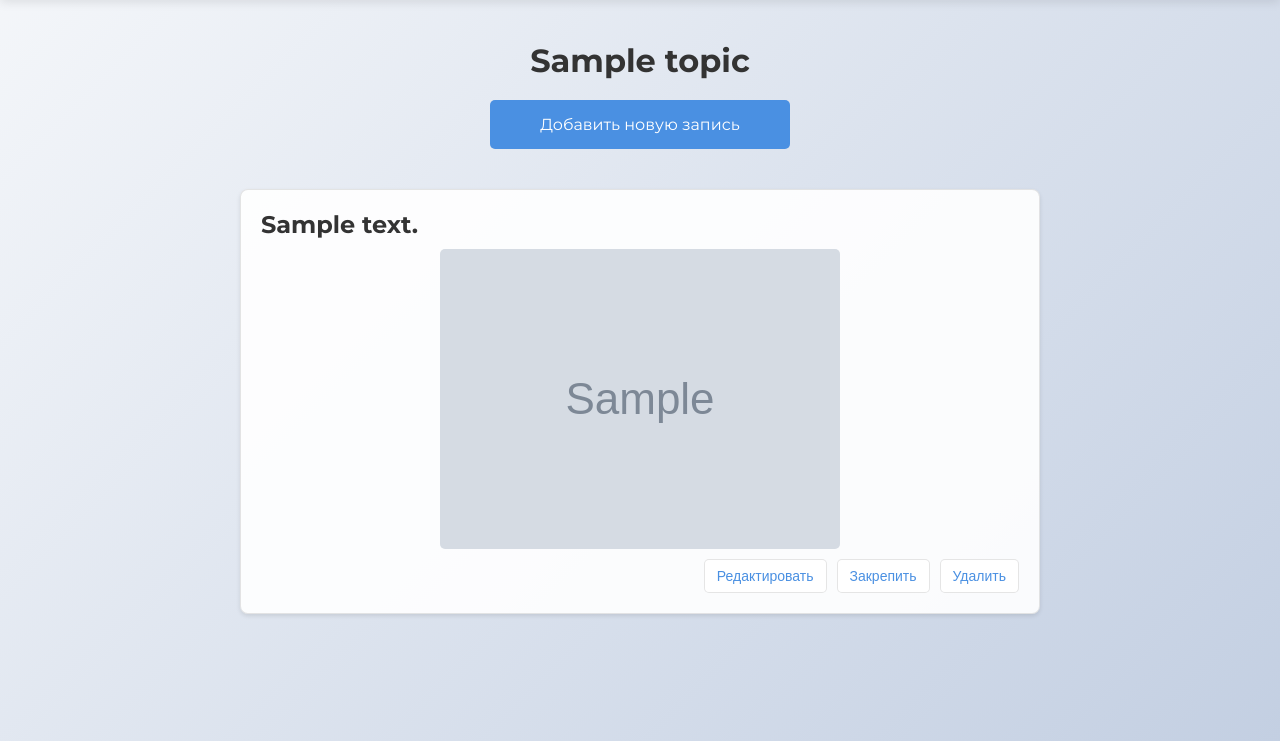
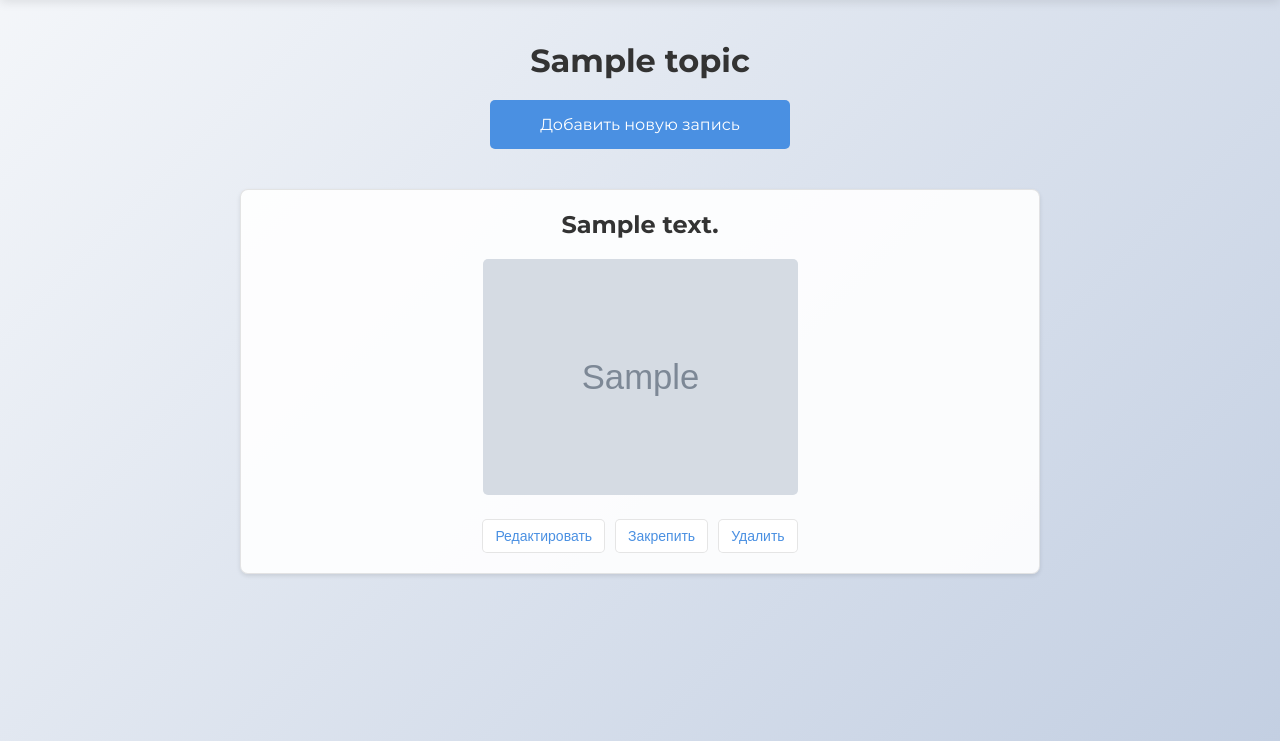
Before and after one commit to Spaceoceanoutlook/Bookmark, a Flask app: page /theme/1 in a window 1280 px wide. Shown: the part 59-800 px from the top of the page. Run offline with Flask 3, Linux system fonts and the light colour scheme; a user stored in the database is signed in; tables that the repository leaves empty hold one stand-in row (values such as "Sample post"); grey boxes marked "Sample" are stand-in pictures.

Commit message:
fixed width photo

```diff
--- a/app/static/css/theme.css
+++ b/app/static/css/theme.css
@@ -89,21 +89,21 @@ main {
     border-radius: 8px;
     margin-bottom: 5px;
     box-shadow: 0 2px 4px rgba(0, 0, 0, 0.1);
+    text-align: center; /* Center text within posts */
 }
 
 .post-title {
     font-size: 24px;
     font-weight: bold;
     margin-bottom: 10px;
-    text-align: left;
+    text-align: center; /* Center post titles */
     font-family: 'Montserrat', sans-serif;
     color: #333;
 }
 
 .post img {
-    display: block;
     margin: 10px auto;
-    width: 400px;
+    width: 315px;
     height: auto;
     border-radius: 5px;
 }
@@ -117,6 +117,7 @@ main {
     width: 100%;
     max-width: 800px;
     box-shadow: 0 2px 4px rgba(0, 0, 0, 0.1);
+    text-align: center; /* Center form content */
 }
 
 .input-group {
@@ -124,6 +125,7 @@ main {
     align-items: center;
     margin-bottom: 10px;
     gap: 10px;
+    justify-content: center; /* Center input group */
 }
 
 .input-group input[type="text"] {
@@ -179,7 +181,7 @@ main {
 .actions {
     display: flex;
     gap: 10px;
-    justify-content: flex-end;
+    justify-content: center; /* Center action buttons */
     margin-top: 10px;
 }
 
```
Also changed, not shown: app/static/css/home.css (+5 -5 lines).
